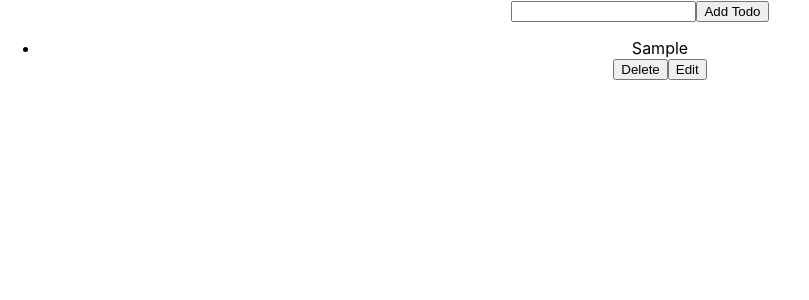
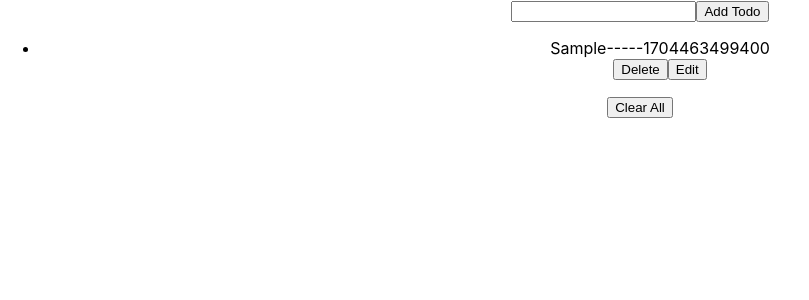
Before and after one commit to TaimoorBasheer/crud-app, a React (Create React App) app: page / in a window 1280 px wide. Both pictures are taken after typing "Sample" into the empty fields and a click on the button "Add Todo". Shown: the top 300 px of the page, without its empty margins (0-809 px from the left). Built offline with nearby package versions, Linux system fonts and the light colour scheme.

Commit message:
modified

```diff
--- a/src/App.js
+++ b/src/App.js
@@ -1,4 +1,4 @@
-import logo from './logo.svg';
+
 import './App.css';
 import Home from './home'
 
--- a/src/home.js
+++ b/src/home.js
@@ -41,9 +41,10 @@ const Home = () => {
       <ul>
         {todoList.map((item) => (
             <>
-          <li key={item.id}>{item.text}</li><span><button onClick={()=>deleteTodo(item.id)}>Delete</button></span><span><button onClick={()=>editTodo(item.id)}>Edit</button></span>
+          <li key={item.id}>{item.text}-----{item.id}</li><span><button onClick={()=>deleteTodo(item.id)}>Delete</button></span><span><button onClick={()=>editTodo(item.id)}>Edit</button></span>
           </>))}
       </ul>
+     {todoList.length>0 ? <button onClick={()=>setTodoList([])}>Clear All</button> : null}
     </>
   );
 };
```
